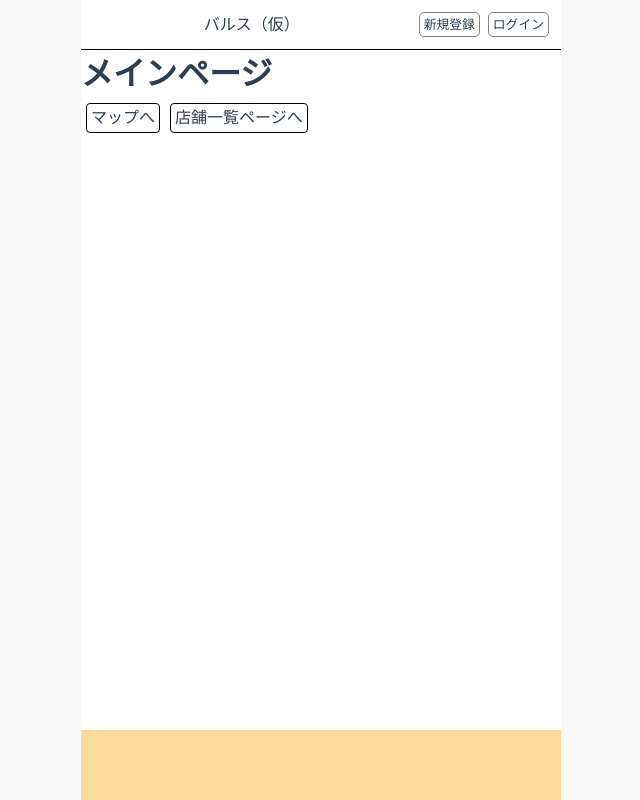
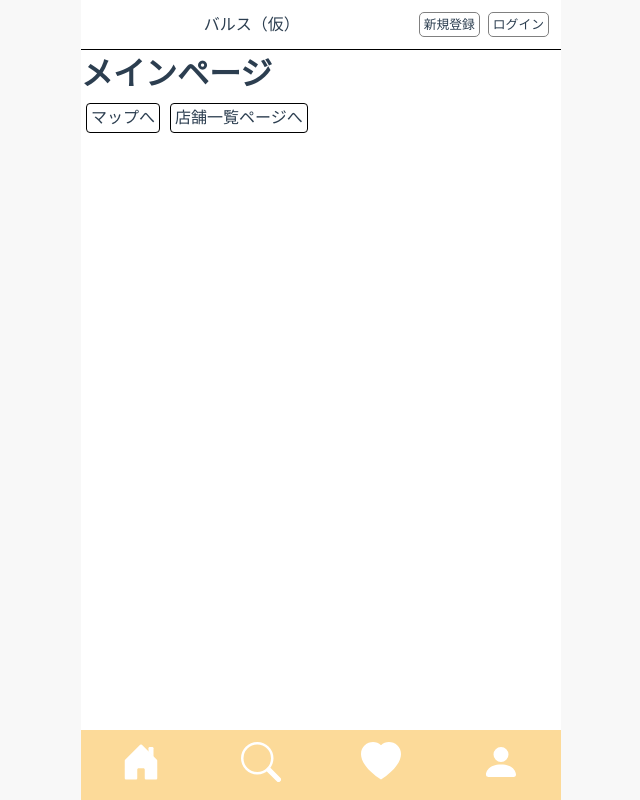
Before and after one commit to gyuta/social_creators_b, a Vue app: page / in a window 1280 px wide. Shown: the whole page, without its empty margins (319-959 px from the left). Built offline with nearby package versions, Linux system fonts and the light colour scheme; no server answers; what vue-croppa would draw is missing.

Commit message:
footer にアイコンを追加

```diff
--- a/src/components/Footer.vue
+++ b/src/components/Footer.vue
@@ -1,6 +1,28 @@
 <template>
   <div id="footer-wrap">
     <div id="footer">
+      <div class="item">
+        <svg width="1em" height="1em" viewBox="0 0 16 16" class="bi bi-house-door-fill" fill="currentColor" xmlns="http://www.w3.org/2000/svg">
+          <path d="M6.5 10.995V14.5a.5.5 0 0 1-.5.5H2a.5.5 0 0 1-.5-.5v-7a.5.5 0 0 1 .146-.354l6-6a.5.5 0 0 1 .708 0l6 6a.5.5 0 0 1 .146.354v7a.5.5 0 0 1-.5.5h-4a.5.5 0 0 1-.5-.5V11c0-.25-.25-.5-.5-.5H7c-.25 0-.5.25-.5.495z"/>
+          <path fill-rule="evenodd" d="M13 2.5V6l-2-2V2.5a.5.5 0 0 1 .5-.5h1a.5.5 0 0 1 .5.5z"/>
+        </svg>
+      </div>
+      <div class="item">
+        <svg width="1em" height="1em" viewBox="0 0 16 16" class="bi bi-search" fill="currentColor" xmlns="http://www.w3.org/2000/svg">
+          <path fill-rule="evenodd" d="M10.442 10.442a1 1 0 0 1 1.415 0l3.85 3.85a1 1 0 0 1-1.414 1.415l-3.85-3.85a1 1 0 0 1 0-1.415z"/>
+          <path fill-rule="evenodd" d="M6.5 12a5.5 5.5 0 1 0 0-11 5.5 5.5 0 0 0 0 11zM13 6.5a6.5 6.5 0 1 1-13 0 6.5 6.5 0 0 1 13 0z"/>
+        </svg>
+      </div>
+      <div class="item">
+        <svg width="1em" height="1em" viewBox="0 0 16 16" class="bi bi-heart-fill" fill="currentColor" xmlns="http://www.w3.org/2000/svg">
+          <path fill-rule="evenodd" d="M8 1.314C12.438-3.248 23.534 4.735 8 15-7.534 4.736 3.562-3.248 8 1.314z"/>
+        </svg>
+      </div>
+      <div class="item">
+        <svg width="1em" height="1em" viewBox="0 0 16 16" class="bi bi-person-fill" fill="currentColor" xmlns="http://www.w3.org/2000/svg">
+          <path fill-rule="evenodd" d="M3 14s-1 0-1-1 1-4 6-4 6 3 6 4-1 1-1 1H3zm5-6a3 3 0 1 0 0-6 3 3 0 0 0 0 6z"/>
+        </svg>
+      </div>
     </div>
   </div>
 </template>
@@ -11,7 +33,7 @@ export default {
 }
 </script>
 
-<style>
+<style scoped lang='scss'>
 #footer-wrap {
   height: var(--footer-height);
 }
@@ -24,5 +46,19 @@ export default {
   width: 100%;
   max-width: var(--max-width);
   bottom: 0;
+  display: flex;
+  align-items: center;
+
+  .item {
+    flex-basis: 25%;
+    text-align: center;
+    cursor: pointer;
+
+    svg {
+      width: 40px;
+      height: 40px;
+      fill: white;
+    }
+  }
 }
 </style>
```
